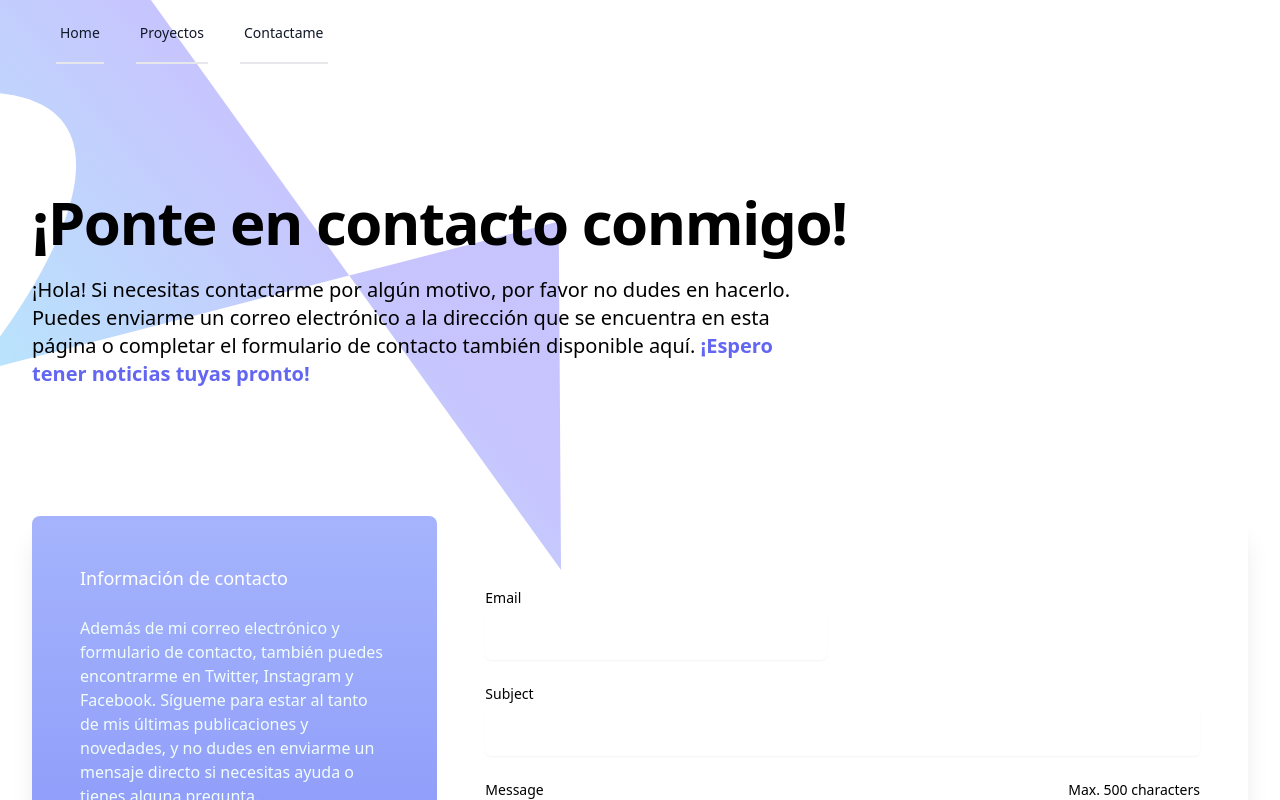
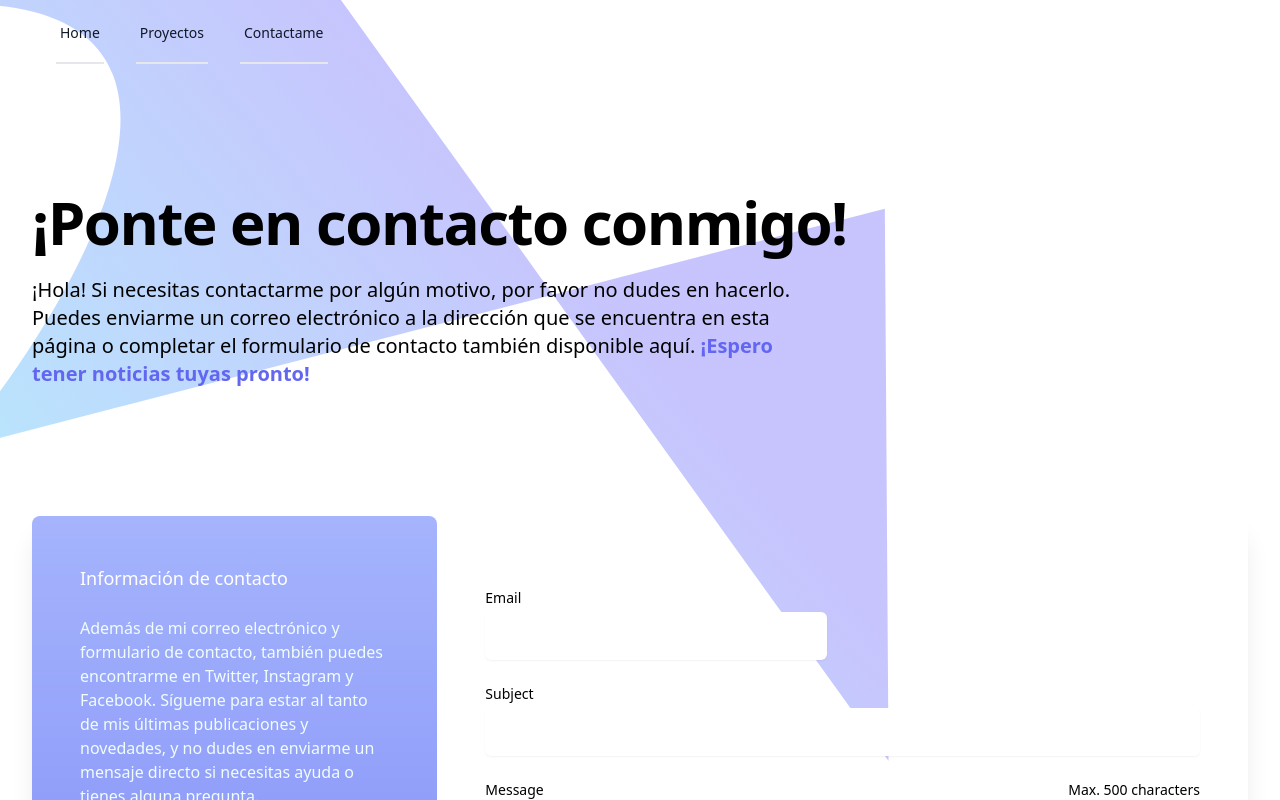
Before and after one commit to JBEortiz/my-app-vercel, a React (Create React App) app: page /contact in a window 1280 px wide. Shown: the top 800 px of the page. Built offline with nearby package versions, Linux system fonts and the light colour scheme.

Commit message:
fix responsive contact page

```diff
--- a/src/pages/contact/ContactPage.jsx
+++ b/src/pages/contact/ContactPage.jsx
@@ -32,7 +32,7 @@ const ContactPage = () => {
       <main className="isolate">
         <div className="absolute inset-x-0 top-[-10rem] -z-10 transform-gpu blur-1xl sm:top-[-22rem]">
           <svg
-            className="w-full left-[calc(100%-13rem)] -z-10 h-[70.1875rem] max-w-none -translate-x-1/2 rotate-[220deg] sm:left-[calc(50%-0rem)] sm:h-[74.375rem]"
+            className="h-auto left-[calc(100%-13rem)] -z-10 h-[70.1875rem] max-w-none -translate-x-1/2 rotate-[220deg] sm:left-[calc(50%-0rem)] sm:h-[74.375rem]"
             viewBox="0 0 1155 678"
             fill="none"
             xmlns="http://www.w3.org/2000/svg"
```
